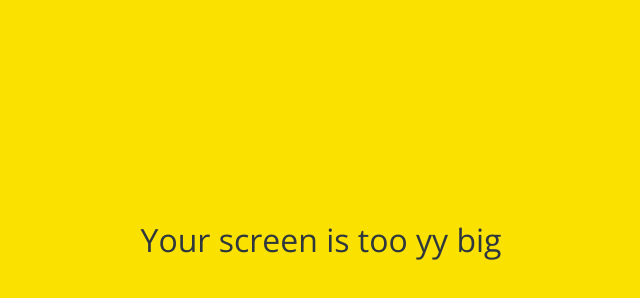
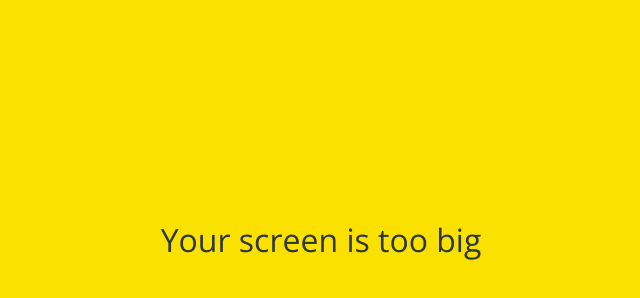
Before and after one commit to lmyy0000/kokoa-clone-2021, a plain HTML site: page friends.html in a window 1280 px wide. Shown: the part 160-458 px from the top of the page, without its empty margins (319-959 px from the left). Drawn offline with nearby package versions, Linux system fonts and the light colour scheme.

Commit message:
yy-deleted

```diff
--- a/friends.html
+++ b/friends.html
@@ -106,7 +106,7 @@
       <i class="fas fa-comment fa-lg"></i>
     </div>
     <div id="no-mobile">
-      <span>Your screen is too yy big</span>
+      <span>Your screen is too big</span>
     </div>
 
     <script
```
